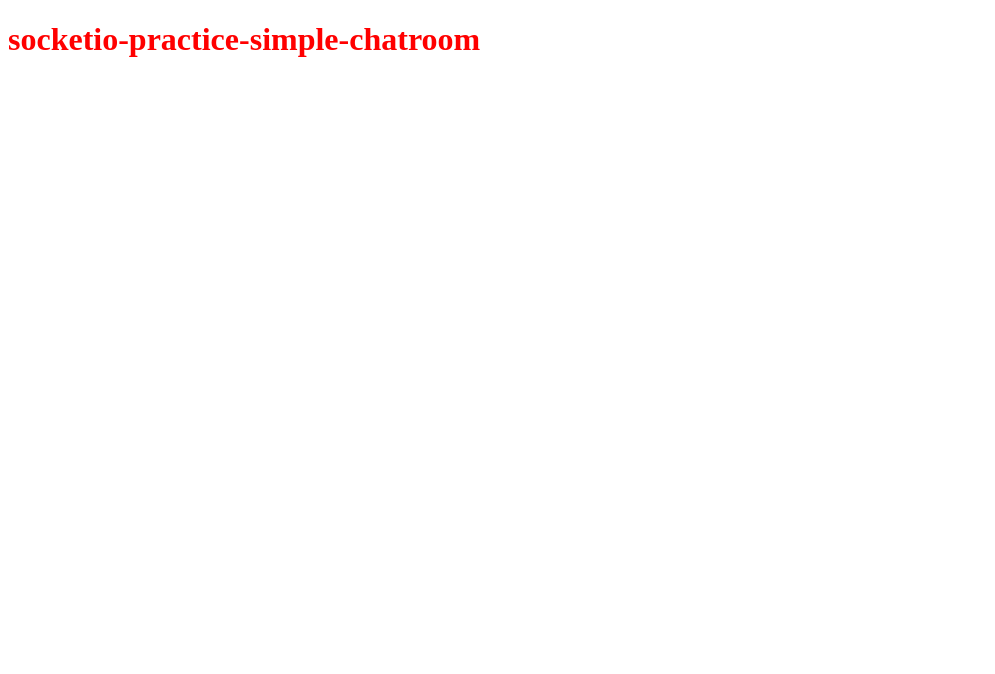
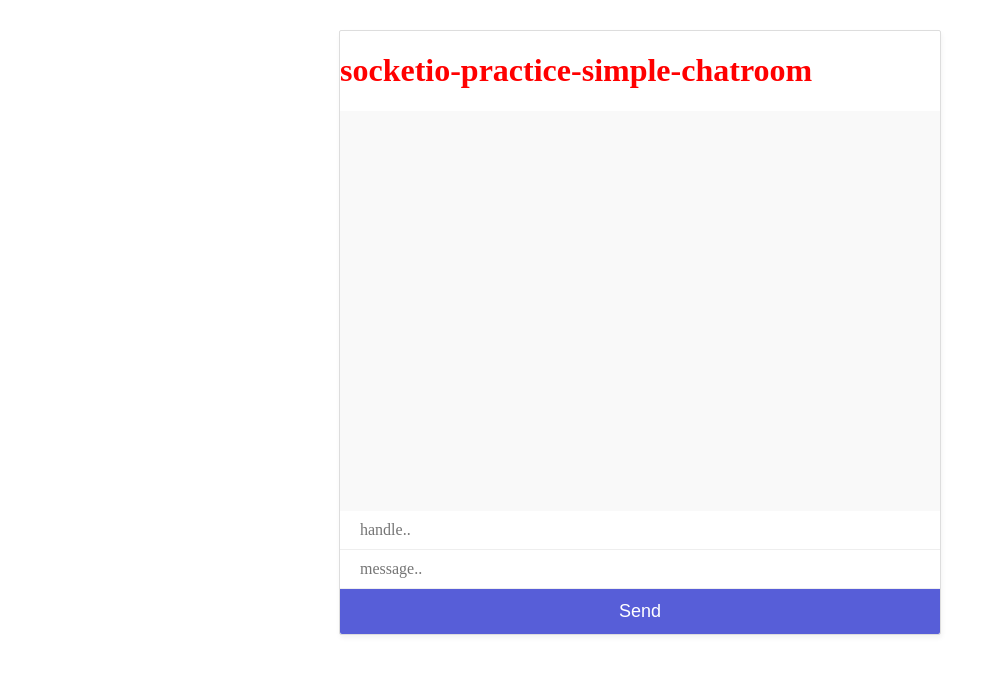
Before and after one commit to alvinyen/socketio-practice-simple-chatroom, a React app: page / in a window 1280 px wide. Shown: the top 674 px of the page, without its empty margins (0-995 px from the left). Built offline with nearby package versions, Linux system fonts and the light colour scheme.

Commit message:
complete basic layout of frontend

```diff
--- a/src/containers/App.jsx
+++ b/src/containers/App.jsx
@@ -6,10 +6,20 @@ class App extends Component {
     super(props);
     this.state = { test: '' };
   }
+  componentDidMonunt = () => {
+    this.socket = io('/'); // connect to socket-io server
+
+  }
   render() {
     return (
-      <div>
+      <div id="mario-chat">
         <h1>socketio-practice-simple-chatroom</h1>
+        <div id="chat-window">
+          <div id="output"></div>
+        </div>
+        <input type="text" id="handl" placeholder="handle.."/>
+        <input type="text" id="message" placeholder="message.." />
+        <button id="send">Send</button>
       </div>
     );
   }
```
Also changed, not shown: index.js (+6 -1 lines), 1 other file (tests, documents, lock files or other folders).
